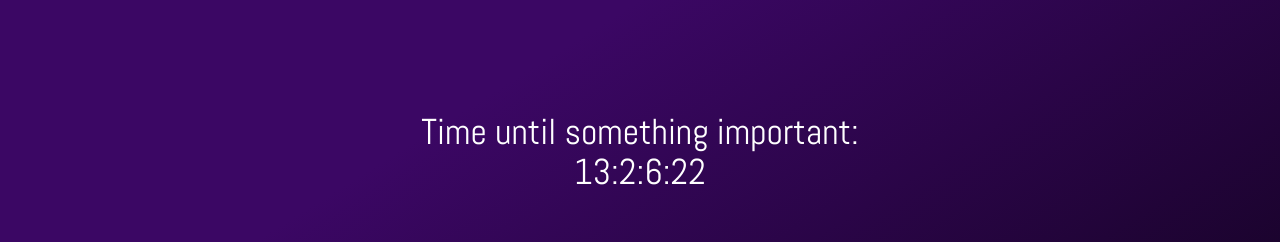
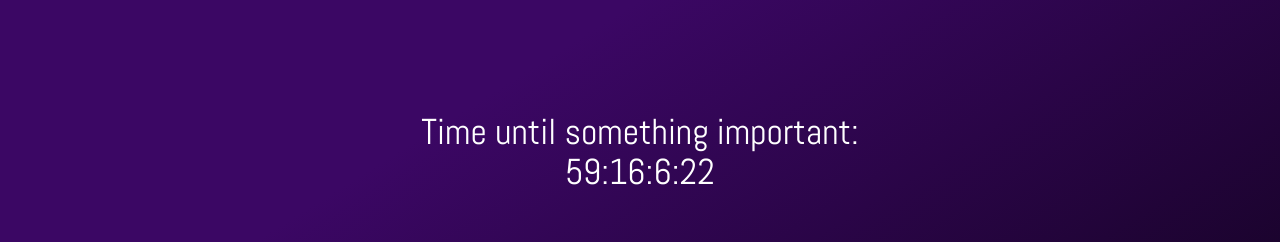
Before and after one commit to ThatColdToast/web-timer, a Next.js app: page / in a window 1280 px wide. Shown: the top 242 px of the page. Built offline with nearby package versions, Linux system fonts and the light colour scheme.

Commit message:
Update timer time

```diff
--- a/pages/index.tsx
+++ b/pages/index.tsx
@@ -12,7 +12,7 @@ export default function Home() {
   const [millis, setMillis] = useState<number>(0)
 
   useEffect(() => {
-    const target = new Date("5/7/2023 22:00:00")
+    const target = new Date("6/23/2023 12:00:00")
 
     const interval = setInterval(() => {
       const now = new Date()
```
